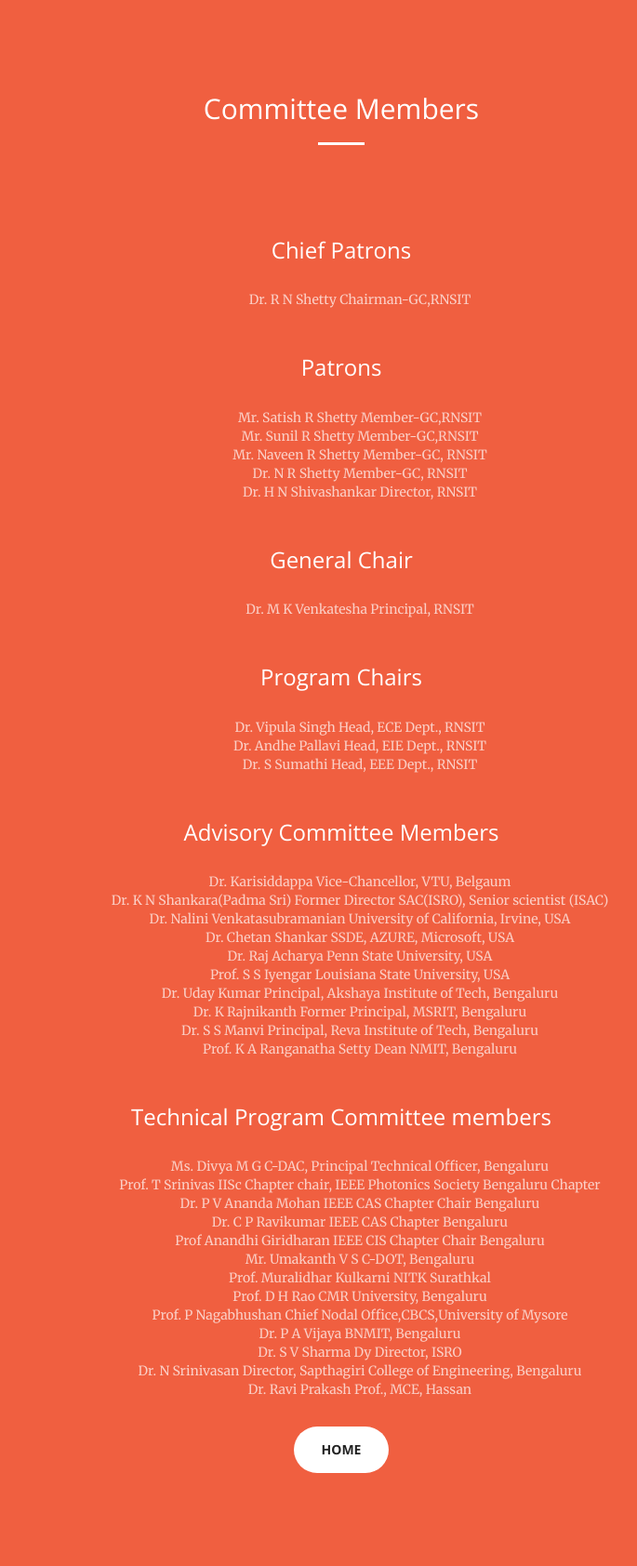
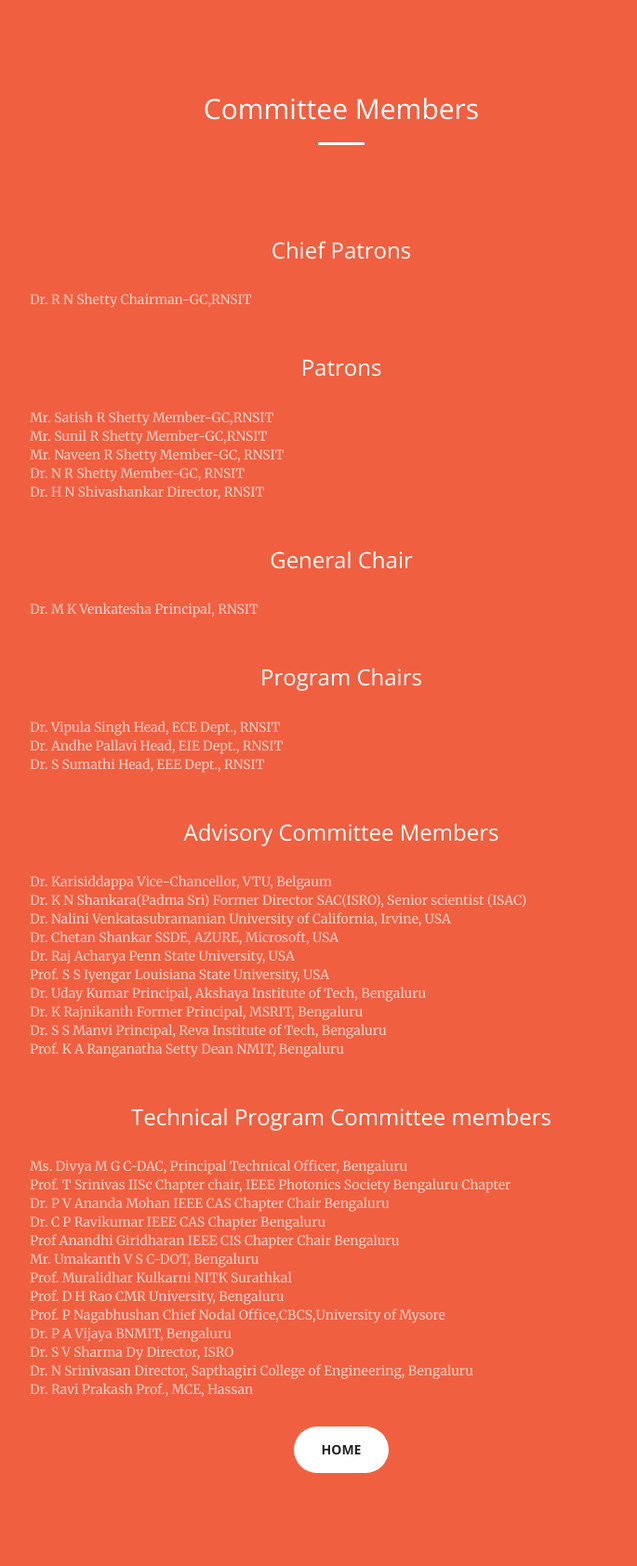
Before and after one commit to YoguBellad/ccube2017, a Jekyll site: the page built from committee.html, in a window 1280 px wide. Shown: the whole page at 93% size, without its empty margins (273-958 px from the left). Built offline with Jekyll 4.4.1, drawn with Linux system fonts in a browser that asks for light colours.

Commit message:
changes by mail 1002171240 commi 4

```diff
--- a/_layouts/com.html
+++ b/_layouts/com.html
@@ -16,14 +16,14 @@
               <br><br><br>
 <h3>Chief Patrons</h3><br>
 
-<ul class="text-faded" style="list-style-type:none" style="text-align: Left">
+<ul class="text-faded" style="list-style-type:none ; text-align: Left">
   <li>Dr. R N Shetty           Chairman-GC,RNSIT</li>
 </ul>
 <br>
 
 <h3>Patrons</h3><br>
 
-<ul class="text-faded" style="list-style-type:none" style="text-align: Left">
+<ul class="text-faded" style="list-style-type:none ; text-align: Left">
 
 <li>Mr. Satish R Shetty        Member-GC,RNSIT</li>
 <li>Mr. Sunil R Shetty         Member-GC,RNSIT</li>
@@ -35,7 +35,7 @@
 
 <h3>General Chair </h3><br>
 
-<ul class="text-faded" style="list-style-type:none" style="text-align: Left">
+<ul class="text-faded" style="list-style-type:none ; text-align: Left">
 <li>Dr. M K Venkatesha         Principal, RNSIT</li>
 </ul>
 <br>
@@ -44,7 +44,7 @@
 <h3>Program Chairs</h3><br>
 
 
-<ul class="text-faded" style="list-style-type:none" style="text-align: Left">
+<ul class="text-faded" style="list-style-type:none ; text-align: Left">
 
 <li>Dr. Vipula Singh           Head, ECE  Dept., RNSIT</li>
 
@@ -58,7 +58,7 @@
 <h3>Advisory Committee Members</h3><br>
 
 
-<ul class="text-faded" style="list-style-type:none" style="text-align: Left">
+<ul class="text-faded" style="list-style-type:none ; text-align: Left">
 
 <li>Dr. Karisiddappa              Vice-Chancellor, VTU, Belgaum</li>
 
@@ -87,7 +87,7 @@
 <h3>Technical Program Committee members</h3><br>
 
 
-<ul class="text-faded" style="list-style-type:none" style="text-align: Left">
+<ul class="text-faded" style="list-style-type:none ; text-align: Left">
 
 <li>Ms. Divya M G                 C-DAC, Principal Technical Officer, Bengaluru</li>
 
```
